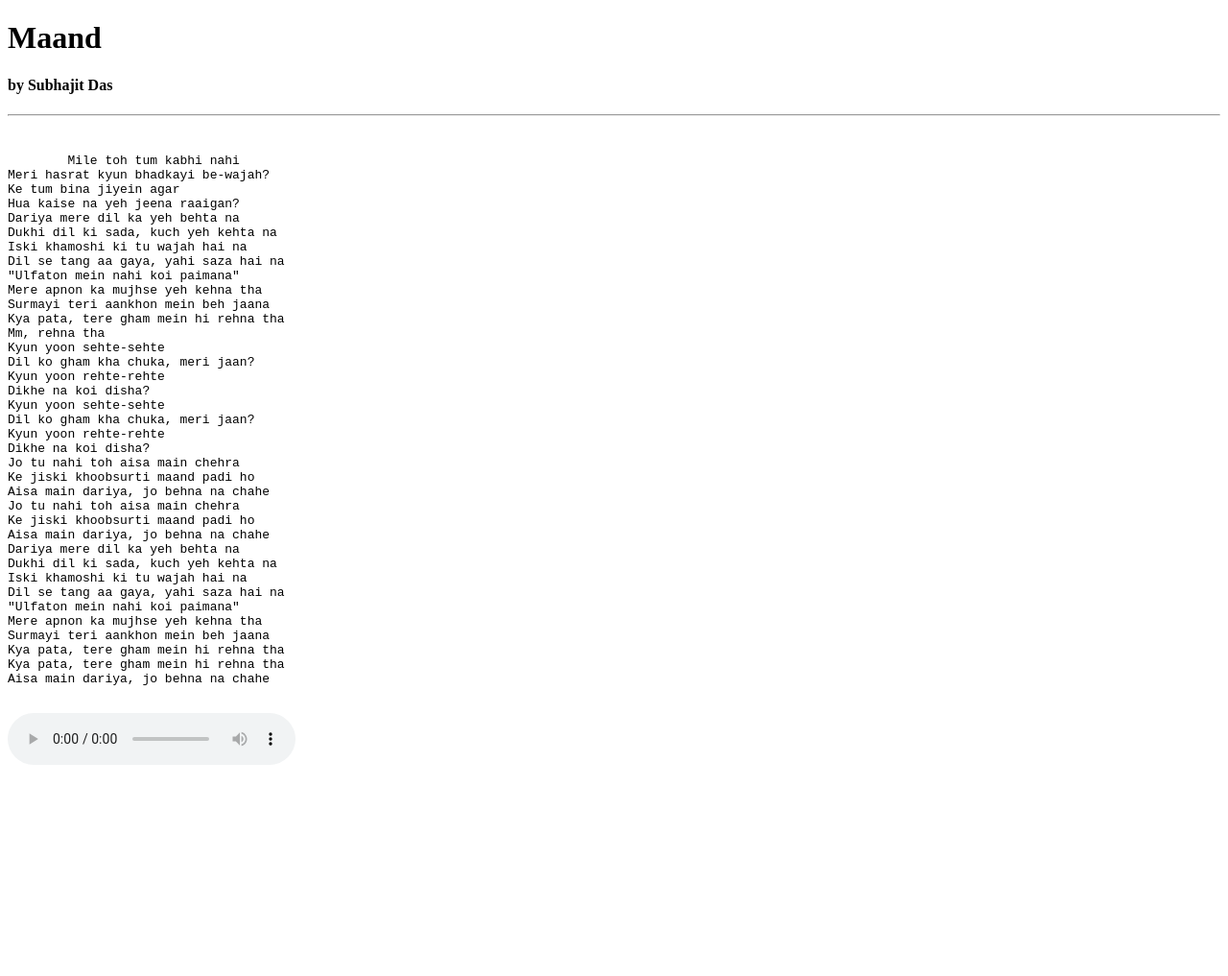
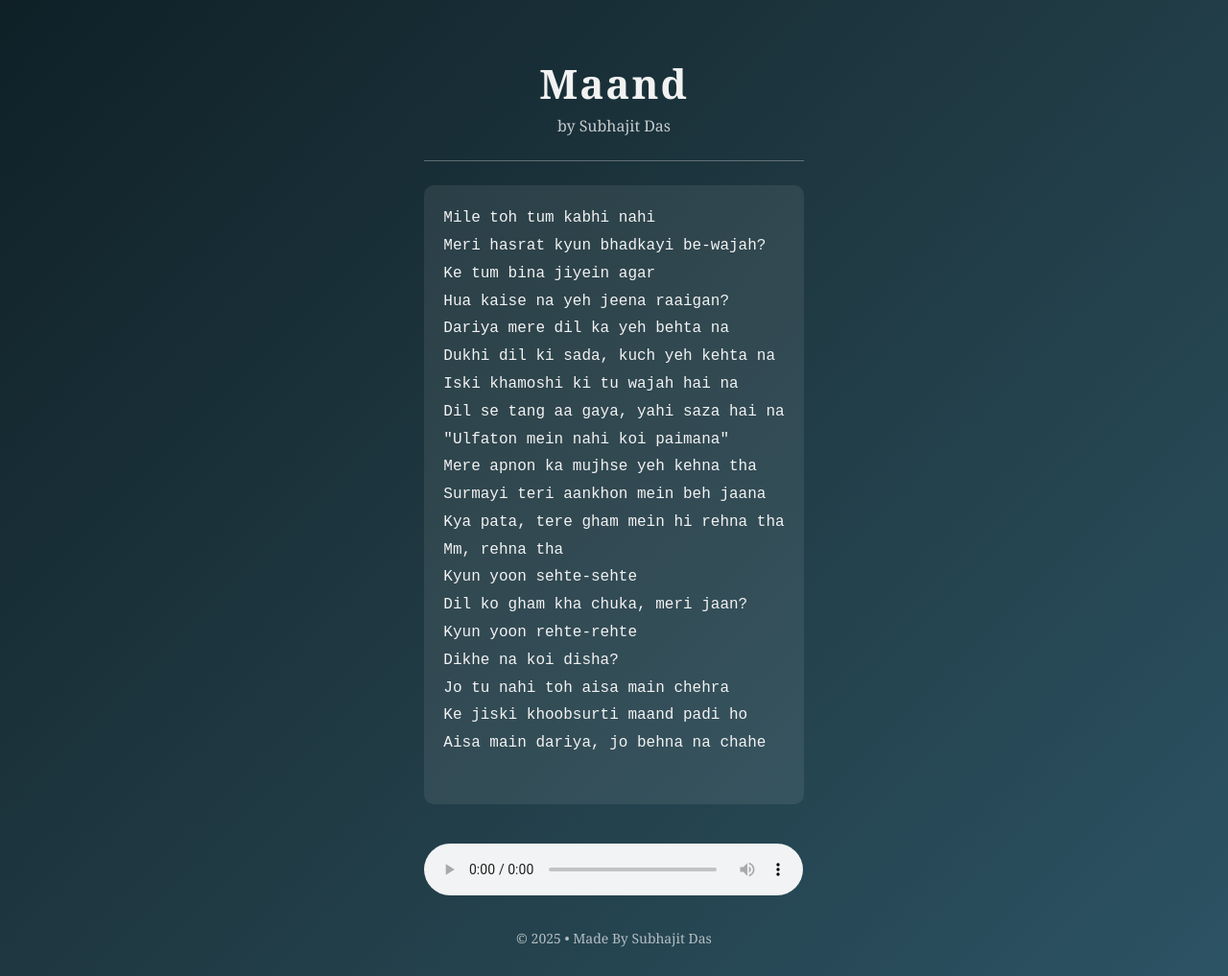
Before and after one commit to Subhajit-God/maand-song, a plain HTML site: page index.html in a window 1280 px wide. Shown: the whole page at 96% size. Before the commit the page ends 809 px from the top, so only its background shows below. Drawn offline with Linux system fonts and the light colour scheme.

Commit message:
Update index.html

```diff
--- a/index.html
+++ b/index.html
@@ -4,12 +4,75 @@
     <meta charset="UTF-8">
     <meta name="viewport" content="width=device-width, initial-scale=1.0">
     <title>Maand</title>
+
+    <style>
+        body {
+            margin: 0;
+            padding: 0;
+            font-family: "Georgia", serif;
+            background: linear-gradient(135deg, #0f2027, #203a43, #2c5364);
+            color: #f2f2f2;
+            display: flex;
+            justify-content: center;
+        }
+
+        .container {
+            max-width: 800px;
+            padding: 30px 20px;
+        }
+
+        h1 {
+            text-align: center;
+            font-size: 42px;
+            letter-spacing: 2px;
+            margin-bottom: 5px;
+        }
+
+        h4 {
+            text-align: center;
+            font-weight: normal;
+            opacity: 0.8;
+            margin-top: 0;
+        }
+
+        hr {
+            border: none;
+            height: 1px;
+            background: rgba(255, 255, 255, 0.3);
+            margin: 25px 0;
+        }
+
+        pre {
+            white-space: pre-wrap;
+            line-height: 1.8;
+            font-size: 16px;
+            background: rgba(255, 255, 255, 0.08);
+            padding: 20px;
+            border-radius: 10px;
+        }
+
+        audio {
+            width: 100%;
+            margin-top: 25px;
+            outline: none;
+        }
+
+        footer {
+            text-align: center;
+            margin-top: 30px;
+            font-size: 14px;
+            opacity: 0.7;
+        }
+    </style>
 </head>
+
 <body>
+    <div class="container">
         <h1>Maand</h1>
         <h4>by Subhajit Das</h4>
+
         <hr>
-    <br>
+
         <pre>
 Mile toh tum kabhi nahi
 Meri hasrat kyun bhadkayi be-wajah?
@@ -28,27 +91,18 @@ Kyun yoon sehte-sehte
 Dil ko gham kha chuka, meri jaan?
 Kyun yoon rehte-rehte
 Dikhe na koi disha?
-Kyun yoon sehte-sehte
-Dil ko gham kha chuka, meri jaan?
-Kyun yoon rehte-rehte
-Dikhe na koi disha?
 Jo tu nahi toh aisa main chehra
 Ke jiski khoobsurti maand padi ho
 Aisa main dariya, jo behna na chahe
-Jo tu nahi toh aisa main chehra
-Ke jiski khoobsurti maand padi ho
-Aisa main dariya, jo behna na chahe
-Dariya mere dil ka yeh behta na
-Dukhi dil ki sada, kuch yeh kehta na
-Iski khamoshi ki tu wajah hai na
-Dil se tang aa gaya, yahi saza hai na
-"Ulfaton mein nahi koi paimana"
-Mere apnon ka mujhse yeh kehna tha
-Surmayi teri aankhon mein beh jaana
-Kya pata, tere gham mein hi rehna tha
-Kya pata, tere gham mein hi rehna tha
-Aisa main dariya, jo behna na chahe
         </pre>
-    <audio src="Maand Song Download Mp3.mp3" controls autoplay></audio>
+
+        <audio controls autoplay>
+            <source src="Maand Song Download Mp3.mp3" type="audio/mpeg">
+        </audio>
+
+        <footer>
+            © 2025 • Made By Subhajit Das
+        </footer>
+    </div>
 </body>
 </html>
```
Lines whose indentation alone changed are shown as unchanged.
